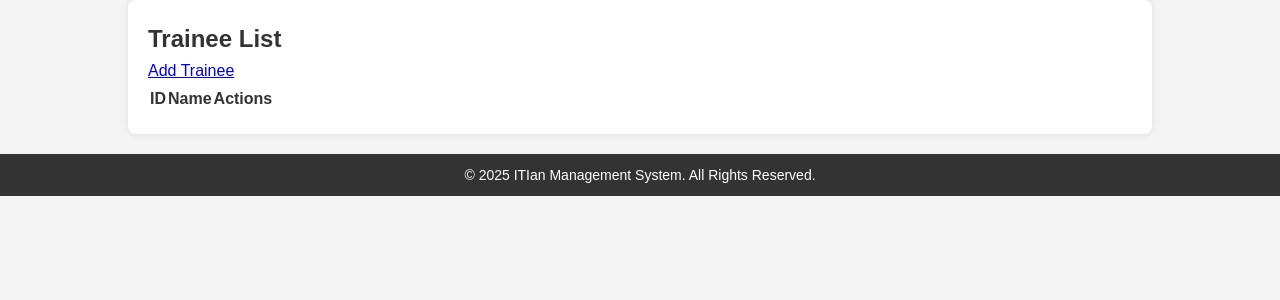
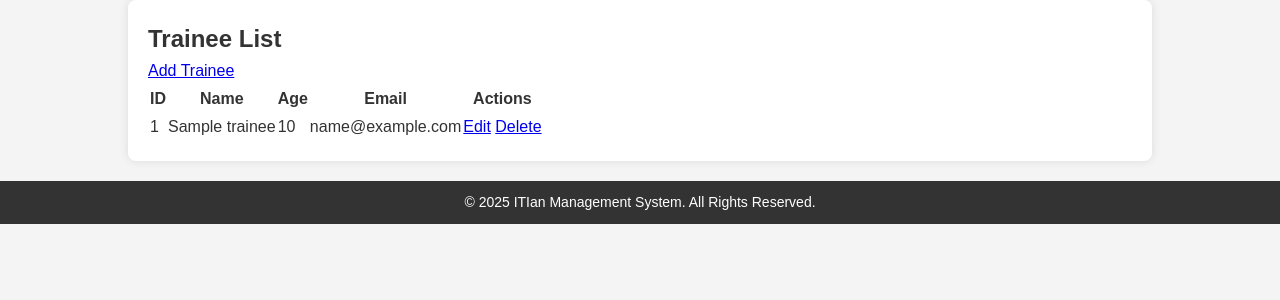
Before and after one commit to mu-sallam/finsh-django, a Django app: page /trainee/traineelist/ in a window 1280 px wide. Shown: the part 130-430 px from the top of the page. Run offline with Django 5.2, Linux system fonts and the light colour scheme; tables that the repository leaves empty hold one stand-in row (values such as "Sample post"); lists and menus that the app fills with data are empty.

Commit message:
use models instead of lists

```diff
--- a/templates/course/add_course.html
+++ b/templates/course/add_course.html
@@ -4,6 +4,7 @@
 <form method="POST">
     {% csrf_token %}
     <input type="text" name="name" placeholder="Course Name">
+    <textarea name="description" placeholder="Course Description"></textarea>
     <button type="submit">Add</button>
 </form>
 {% endblock %}
--- a/templates/course/course_list.html
+++ b/templates/course/course_list.html
@@ -3,11 +3,12 @@
 <h2>Course List</h2>
 <a href="{% url 'add_course' %}">Add Course</a>
 <table>
-    <tr><th>ID</th><th>Name</th><th>Actions</th></tr>
+    <tr><th>ID</th><th>Name</th><th>Description</th><th>Actions</th></tr>
     {% for course in courses %}
     <tr>
         <td>{{ course.id }}</td>
         <td>{{ course.name }}</td>
+        <td>{{ course.description }}</td>
         <td>
             <a href="{% url 'update_course' course.id %}">Edit</a>
             <a href="{% url 'delete_course' course.id %}">Delete</a>
--- a/templates/course/update_course.html
+++ b/templates/course/update_course.html
@@ -5,6 +5,10 @@
     {% csrf_token %}
     <label for="name">Course Name:</label>
     <input type="text" id="name" name="name" value="{{ course.name }}" placeholder="Enter course name">
+
+    <label for="description">Course Description:</label>
+    <textarea id="description" name="description" placeholder="Enter course description">{{ course.description }}</textarea>
+
     <button type="submit">Update</button>
 </form>
 {% endblock %}
--- a/templates/trainee/add_trainee.html
+++ b/templates/trainee/add_trainee.html
@@ -4,6 +4,8 @@
 <form method="POST">
     {% csrf_token %}
     <input type="text" name="name" placeholder="Trainee Name">
+    <input type="number" name="age" placeholder="Trainee Age">
+    <input type="email" name="email" placeholder="Trainee Email">
     <button type="submit">Add</button>
 </form>
 {% endblock %}
--- a/templates/trainee/trainee_list.html
+++ b/templates/trainee/trainee_list.html
@@ -3,11 +3,13 @@
 <h2>Trainee List</h2>
 <a href="{% url 'add_trainee' %}">Add Trainee</a>
 <table>
-    <tr><th>ID</th><th>Name</th><th>Actions</th></tr>
+    <tr><th>ID</th><th>Name</th><th>Age</th><th>Email</th><th>Actions</th></tr>
     {% for trainee in trainees %}
     <tr>
         <td>{{ trainee.id }}</td>
         <td>{{ trainee.name }}</td>
+        <td>{{ trainee.age }}</td>
+        <td>{{ trainee.email }}</td>
         <td>
             <a href="{% url 'update_trainee' trainee.id %}">Edit</a>
             <a href="{% url 'delete_trainee' trainee.id %}">Delete</a>
--- a/trainee_app/models.py
+++ b/trainee_app/models.py
@@ -1,15 +1,8 @@
 from django.db import models
-from django.contrib.auth.models import User
-from course_app.models import Course
 
+# Create your models here.
 class Trainee(models.Model):
-    first_name = models.CharField(max_length=50)
-    last_name = models.CharField(max_length=50)
-    email = models.EmailField(unique=True)
-    phone = models.CharField(max_length=15, blank=True, null=True)
-    course = models.ForeignKey('course_app.Course', on_delete=models.CASCADE, related_name='trainees')
-    user = models.OneToOneField(User, on_delete=models.CASCADE)
-    enrolled_courses = models.ManyToManyField(Course, blank=True)
-
-    def __str__(self):
-        return f"{self.first_name} {self.last_name}"
+    id = models.AutoField(primary_key=True)
+    name = models.CharField(max_length=100)
+    age = models.IntegerField()
+    email = models.EmailField()
--- a/trainee_app/views.py
+++ b/trainee_app/views.py
@@ -1,30 +1,30 @@
-from django.shortcuts import render, redirect
-
-# Simulated in-memory database for trainees
-trainees = []
+from django.shortcuts import render, redirect, get_object_or_404
+from .models import Trainee
 
 def trainee_list(request):
+    trainees = Trainee.objects.all()
     return render(request, 'trainee/trainee_list.html', {'trainees': trainees})
 
 def add_trainee(request):
     if request.method == 'POST':
         name = request.POST['name']
-        trainees.append({'id': len(trainees) + 1, 'name': name})  # Assign a unique ID
+        age = request.POST['age']
+        email = request.POST['email']
+        Trainee.objects.create(name=name, age=age, email=email)
         return redirect('trainee_list')
     return render(request, 'trainee/add_trainee.html')
 
 def update_trainee(request, id):
-    trainee = next((t for t in trainees if t['id'] == id), None)
-    if not trainee:
+    trainee = get_object_or_404(Trainee, id=id)
+    if request.method == 'POST':
+        trainee.name = request.POST['name']
+        trainee.age = request.POST['age']
+        trainee.email = request.POST['email']
+        trainee.save()
         return redirect('trainee_list')
-
-    if request.method == 'POST':
-        trainee['name'] = request.POST['name']
-        return redirect('trainee_list')
-
     return render(request, 'trainee/update_trainee.html', {'trainee': trainee})
 
 def delete_trainee(request, id):
-    global trainees
-    trainees = [t for t in trainees if t['id'] != id]
+    trainee = get_object_or_404(Trainee, id=id)
+    trainee.delete()
     return redirect('trainee_list')
```
Also changed, not shown: ITIan/settings.py (+7 -3 lines), course_app/models.py (+4 -6 lines), course_app/views.py (+11 -11 lines), templates/trainee/update_trainee.html (+7 -0 lines), course_app/migrations/0001_initial.py, course_app/migrations/0002_auto_20250311_1522.py (added), course_app/migrations/0003_remove_course_description.py (added), course_app/migrations/0004_course_description.py (added), trainee_app/migrations/0001_initial.py, trainee_app/migrations/0002_auto_20250311_1522.py (added), 1 other file.
